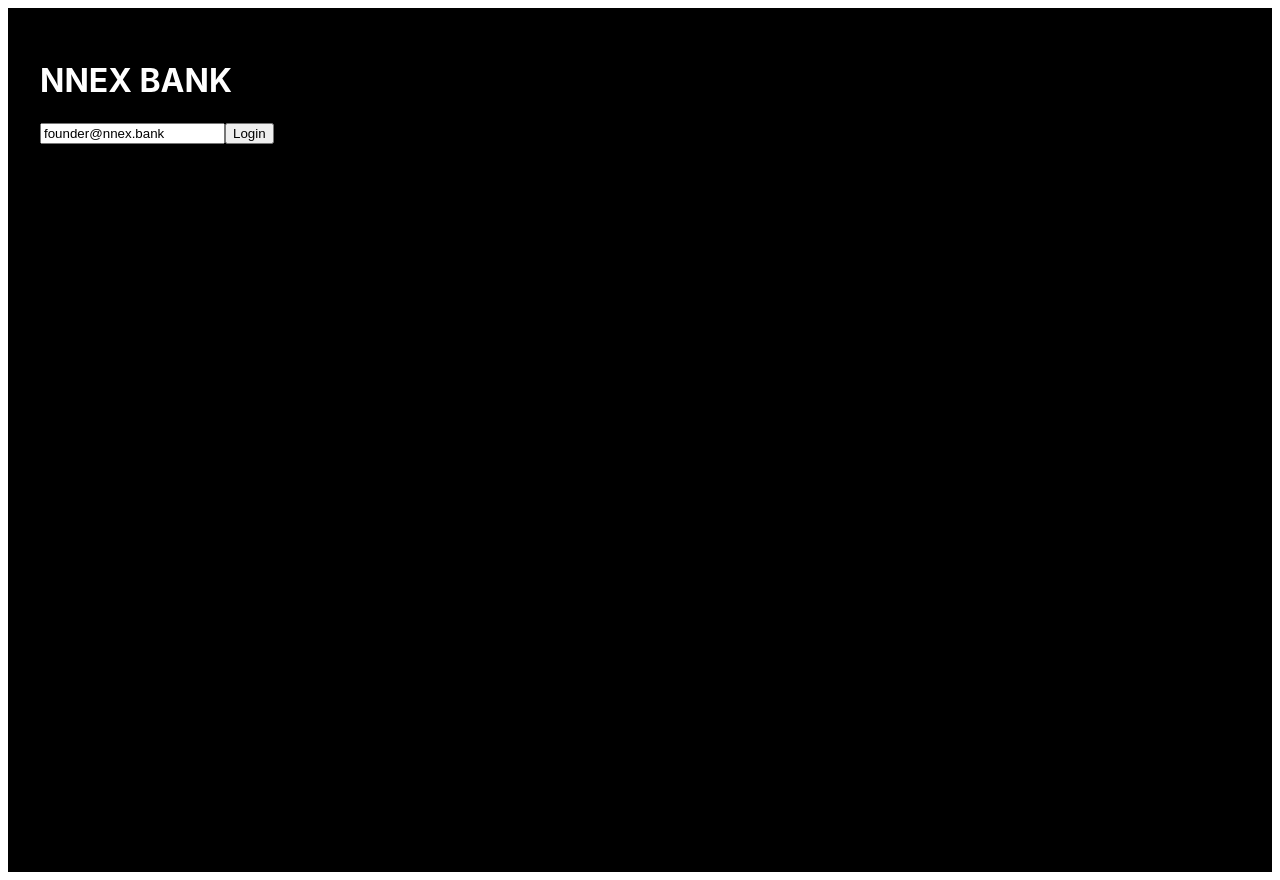
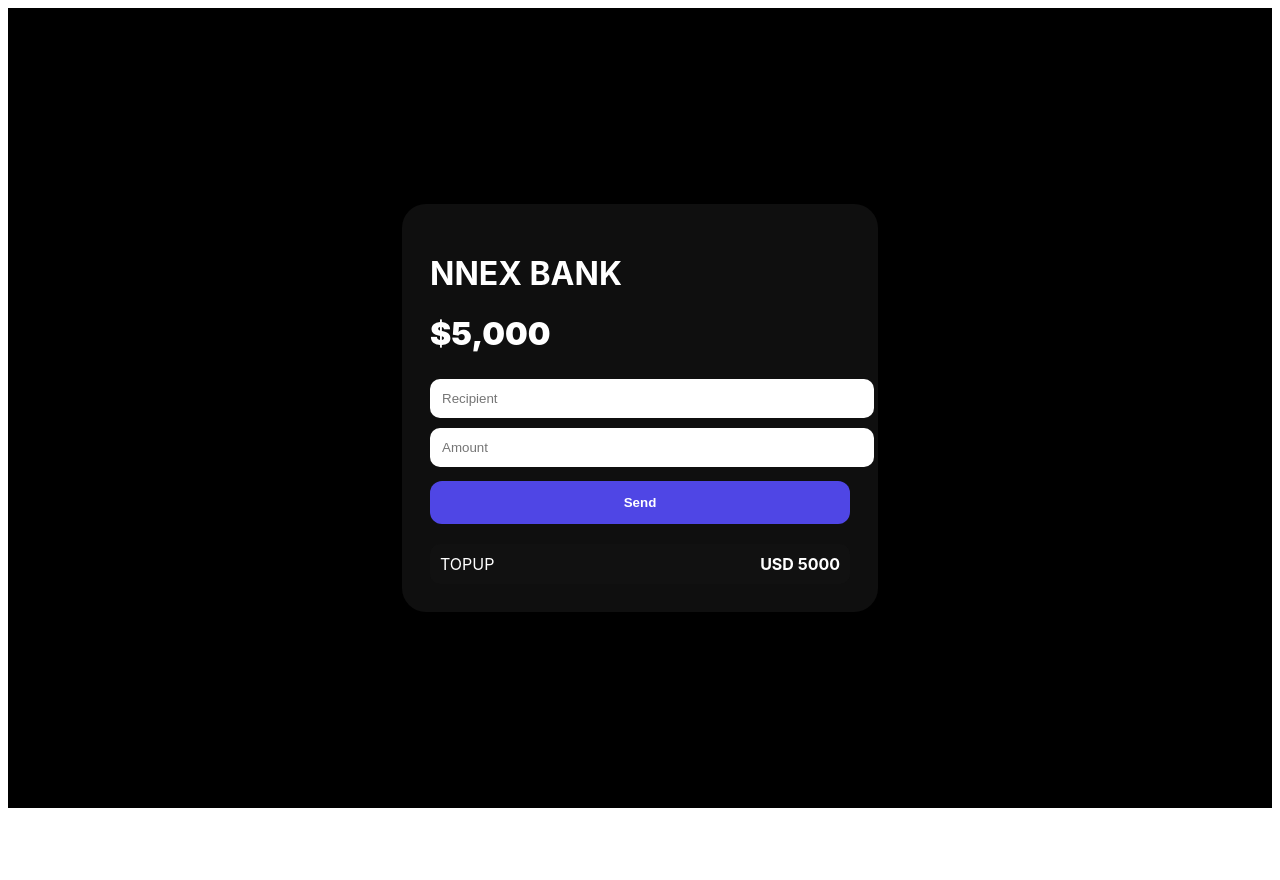
Before and after one commit to minvestrp/nnex-bank, a React (Create React App) app in the folder nnex-bank/: page / in a window 1280 px wide. After the commit the page ends 816 px from the top, so only its background shows below. Built offline with nearby package versions, Linux system fonts and the light colour scheme.

Commit message:
Refactor login and account handling in App component

```diff
--- a/nnex-bank/src/App.tsx
+++ b/nnex-bank/src/App.tsx
@@ -1,55 +1,126 @@
 import React, { useEffect, useState } from "react";
-import { nnexApi } from "./lib/nnexCore";
+import { nnexApi, Currency } from "./lib/nnexCore";
 
 export default function App() {
-  const [token, setToken] = useState<string | null>(null);
-  const [email, setEmail] = useState("founder@nnex.bank");
+  const [user, setUser] = useState<any>(null);
   const [accounts, setAccounts] = useState<any[]>([]);
   const [txs, setTxs] = useState<any[]>([]);
+  const [amount, setAmount] = useState("");
+  const [to, setTo] = useState("");
 
-  const login = async () => {
-    const res = nnexApi.login(email);
-    setToken(res.token);
+  useEffect(() => {
+    (async () => {
+      const u = await nnexApi.login("founder@nnex.bank");
+      setUser(u);
+      const accs = await nnexApi.accounts(u.id);
+      setAccounts(accs);
+      const t = await nnexApi.transactions();
+      setTxs(t);
+    })();
+  }, []);
+
+  const send = async () => {
+    const acc = accounts[0];
+    await nnexApi.transfer(
+      acc.id,
+      to || "Demo recipient",
+      Number(amount),
+      acc.currency as Currency
+    );
+    const t = await nnexApi.transactions();
+    setTxs(t);
+    setAmount("");
+    setTo("");
   };
 
-  useEffect(() => {
-    if (!token) return;
-    setAccounts(nnexApi.accounts(token));
-    setTxs(nnexApi.transactions(token));
-  }, [token]);
-
-  if (!token)
-    return (
-      <div style={box}>
-        <h1>NNEX BANK</h1>
-        <input value={email} onChange={(e) => setEmail(e.target.value)} />
-        <button onClick={login}>Login</button>
-      </div>
-    );
+  if (!user) return <div style={s.root}>Loading NNEX BANK…</div>;
 
   return (
-    <div style={box}>
-      <h2>Accounts</h2>
-      {accounts.map((a) => (
-        <div key={a.id}>
-          {a.name} — {a.currency}
+    <div style={s.root}>
+      <div style={s.card}>
+        <h1>NNEX BANK</h1>
+
+        <div style={s.balance}>
+          ${accounts.length ? "5,000" : "0"}
         </div>
-      ))}
 
-      <h2>Transactions</h2>
-      {txs.map((t) => (
-        <div key={t.id}>
-          {t.type} {t.amountMinor / 100} {t.currency}
+        <input
+          style={s.input}
+          placeholder="Recipient"
+          value={to}
+          onChange={(e) => setTo(e.target.value)}
+        />
+
+        <input
+          style={s.input}
+          placeholder="Amount"
+          value={amount}
+          onChange={(e) => setAmount(e.target.value)}
+        />
+
+        <button style={s.btn} onClick={send}>
+          Send
+        </button>
+
+        <div style={{ marginTop: 20 }}>
+          {txs.map((t) => (
+            <div key={t.id} style={s.tx}>
+              <span>{t.type}</span>
+              <strong>
+                {t.currency} {t.amount}
+              </strong>
+            </div>
+          ))}
         </div>
-      ))}
+      </div>
     </div>
   );
 }
 
-const box: React.CSSProperties = {
-  background: "#000",
-  color: "#fff",
-  minHeight: "100vh",
-  padding: 32,
-  fontFamily: "Inter, system-ui",
+const s: any = {
+  root: {
+    minHeight: "100vh",
+    background: "#000",
+    display: "flex",
+    alignItems: "center",
+    justifyContent: "center",
+    color: "#fff",
+    fontFamily: "Inter",
+  },
+  card: {
+    width: 420,
+    padding: 28,
+    borderRadius: 24,
+    background: "#0f0f0f",
+  },
+  input: {
+    width: "100%",
+    padding: 12,
+    marginTop: 10,
+    borderRadius: 10,
+    border: "none",
+  },
+  btn: {
+    width: "100%",
+    padding: 14,
+    marginTop: 14,
+    borderRadius: 12,
+    background: "#4f46e5",
+    border: "none",
+    color: "#fff",
+    fontWeight: 800,
+  },
+  balance: {
+    fontSize: 32,
+    marginBottom: 16,
+    fontWeight: 900,
+  },
+  tx: {
+    display: "flex",
+    justifyContent: "space-between",
+    background: "#111",
+    padding: 10,
+    borderRadius: 10,
+    marginTop: 8,
+  },
 };
```
